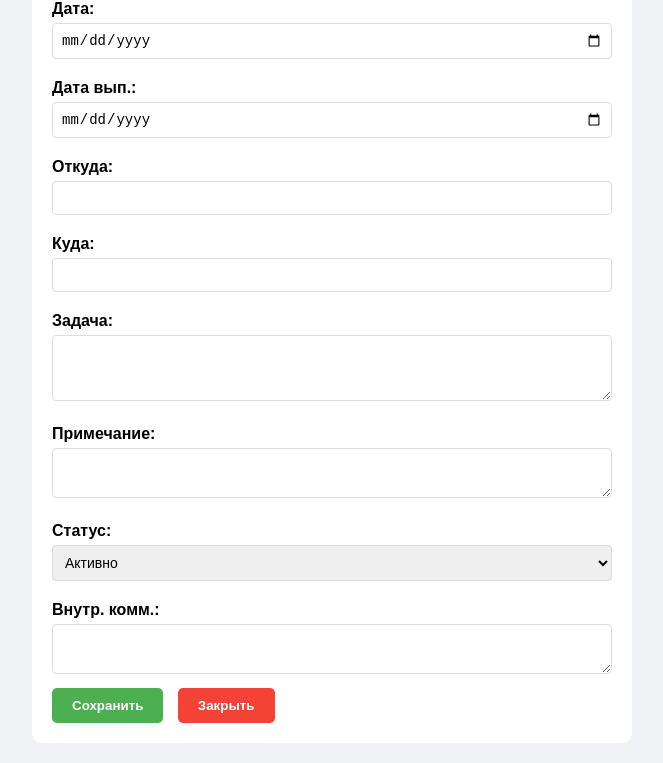
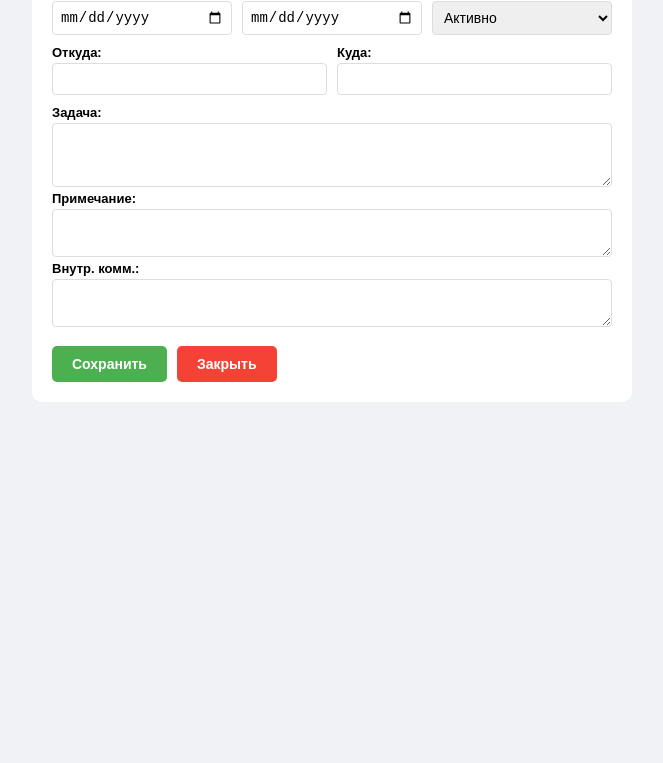
Before and after one commit to op-mto/routes, a plain HTML site: page edit.html in a window 1280 px wide. Shown: the part 88-851 px from the top of the page, without its empty margins (308-971 px from the left). After the commit the page ends 800 px from the top, so only its background shows below. Drawn offline with Linux system fonts and the light colour scheme; no server answers.

Commit message:
Add files via upload

```diff
--- a/edit.html
+++ b/edit.html
@@ -6,12 +6,16 @@
     <title>Редактирование маршрута</title>
     <style>
         * { margin: 0; padding: 0; box-sizing: border-box; }
-        body { font-family: Arial; padding: 20px; background: #f0f2f5; }
+        body { font-family: Arial; padding: 15px; background: #f0f2f5; }
         .container { max-width: 600px; margin: 0 auto; background: white; padding: 20px; border-radius: 10px; }
-        h2 { color: #4a7a8c; margin-bottom: 20px; }
-        label { display: block; margin: 10px 0 5px; font-weight: bold; }
-        input, select, textarea { width: 100%; padding: 8px; border: 1px solid #ddd; border-radius: 4px; font-size: 14px; margin-bottom: 10px; }
-        button { padding: 10px 20px; border: none; border-radius: 5px; cursor: pointer; font-weight: bold; margin-right: 10px; }
+        h2 { color: #4a7a8c; margin-bottom: 15px; font-size: 18px; }
+        .row { display: flex; gap: 10px; margin-bottom: 10px; }
+        .row > div { flex: 1; }
+        label { display: block; font-weight: bold; margin-bottom: 3px; font-size: 13px; }
+        input, select, textarea { width: 100%; padding: 7px; border: 1px solid #ddd; border-radius: 4px; font-size: 14px; }
+        textarea { resize: vertical; }
+        .buttons { display: flex; gap: 10px; margin-top: 15px; }
+        button { padding: 10px 20px; border: none; border-radius: 5px; cursor: pointer; font-weight: bold; font-size: 14px; }
         .btn-save { background: #4CAF50; color: white; }
         .btn-close { background: #f44336; color: white; }
     </style>
@@ -19,29 +23,37 @@
 <body>
     <div class="container">
         <h2>Редактирование маршрута</h2>
-        <label>Дата:</label>
-        <input type="date" id="date">
-        <label>Дата вып.:</label>
-        <input type="date" id="completionDate">
-        <label>Откуда:</label>
-        <input type="text" id="from">
-        <label>Куда:</label>
-        <input type="text" id="to">
+
+        <div class="row">
+            <div><label>Дата:</label><input type="date" id="date"></div>
+            <div><label>Дата вып.:</label><input type="date" id="completionDate"></div>
+            <div><label>Статус:</label>
+                <select id="status">
+                    <option value="Активно">Активно</option>
+                    <option value="Ожидание">Ожидание</option>
+                    <option value="Выполнено">Выполнено</option>
+                </select>
+            </div>
+        </div>
+
+        <div class="row">
+            <div><label>Откуда:</label><input type="text" id="from"></div>
+            <div><label>Куда:</label><input type="text" id="to"></div>
+        </div>
+
         <label>Задача:</label>
         <textarea id="task" rows="3"></textarea>
+
         <label>Примечание:</label>
         <textarea id="note" rows="2"></textarea>
-        <label>Статус:</label>
-        <select id="status">
-            <option value="Активно">Активно</option>
-            <option value="Ожидание">Ожидание</option>
-            <option value="Выполнено">Выполнено</option>
-        </select>
+
         <label>Внутр. комм.:</label>
         <textarea id="internalComment" rows="2"></textarea>
-        <br>
-        <button onclick="save()" class="btn-save">Сохранить</button>
-        <button onclick="window.close()" class="btn-close">Закрыть</button>
+
+        <div class="buttons">
+            <button onclick="save()" class="btn-save">Сохранить</button>
+            <button onclick="window.close()" class="btn-close">Закрыть</button>
+        </div>
     </div>
     <script src="edit.js"></script>
 </body>
```
